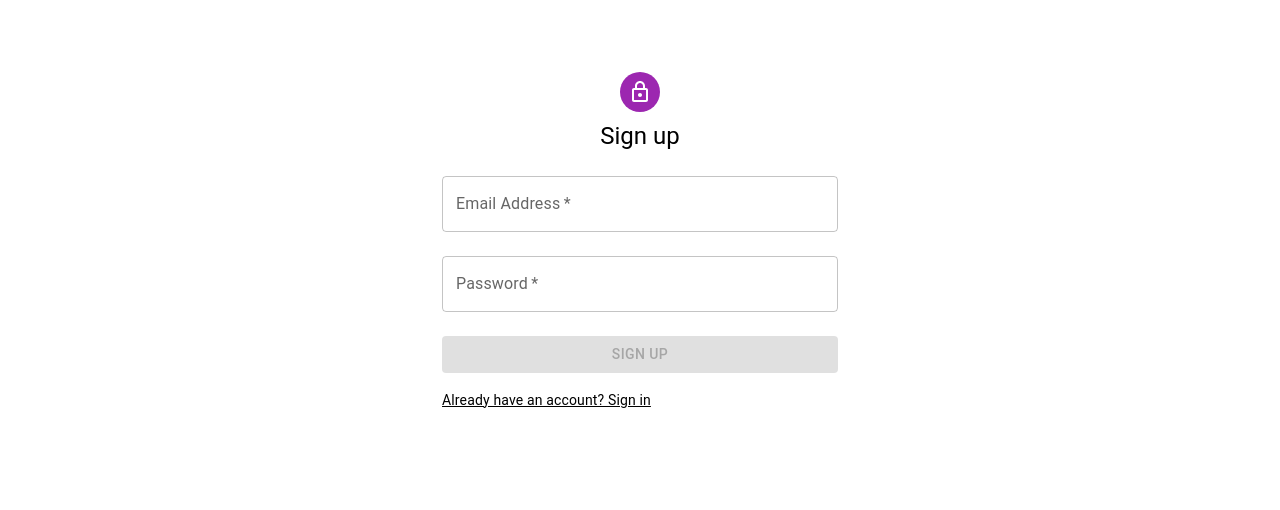
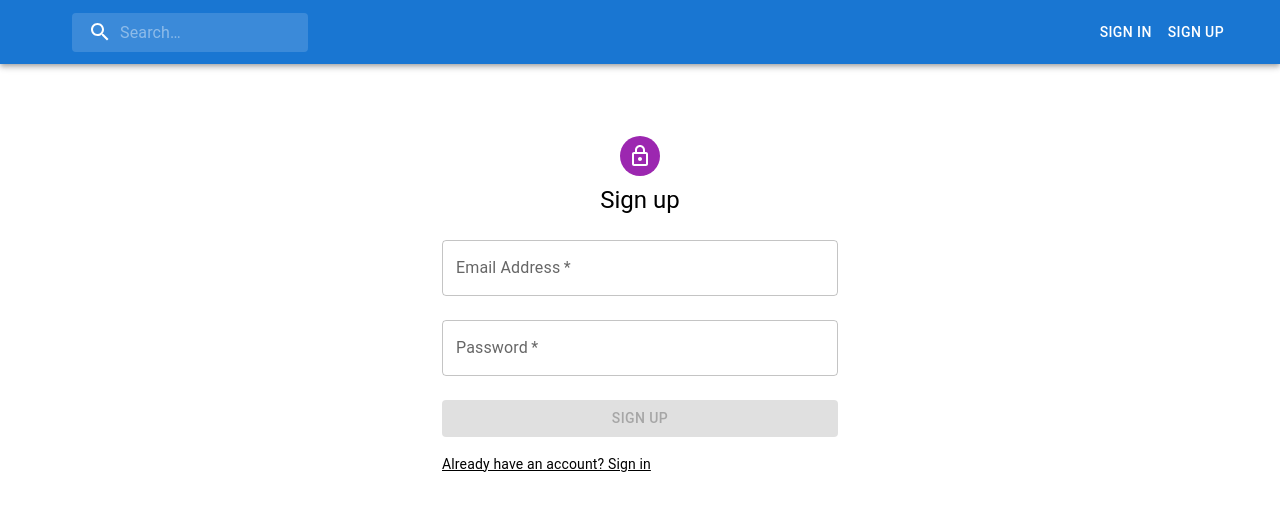
Before and after one commit to d4nzS/next-collection-management, a Next.js app: page /signup in a window 1280 px wide. Shown: the top 510 px of the page. Built offline with nearby package versions, Linux system fonts and the light colour scheme; no server answers.

Commit message:
add layout

```diff
--- /dev/null
+++ b/components/Layout/Layout.js
@@ -0,0 +1,12 @@
+import Navbar from './Navbar';
+
+const Layout = ({ children }) => {
+  return (
+    <>
+      <Navbar/>
+      <main>{children}</main>
+    </>
+  );
+};
+
+export default Layout;
--- /dev/null
+++ b/components/Layout/Navbar.js
@@ -0,0 +1,150 @@
+import { useState } from 'react';
+import { useRouter } from 'next/router';
+import { signOut, useSession } from 'next-auth/react';
+import {
+  AppBar,
+  Avatar,
+  Box,
+  Button,
+  Container,
+  IconButton,
+  InputBase,
+  Menu,
+  MenuItem,
+  Toolbar,
+  Tooltip,
+  Typography
+} from '@mui/material';
+import { alpha, styled } from '@mui/material/styles';
+import SearchIcon from '@mui/icons-material/Search';
+
+const Search = styled('div')(({ theme }) => ({
+  position: 'relative',
+  borderRadius: theme.shape.borderRadius,
+  backgroundColor: alpha(theme.palette.common.white, 0.15),
+  '&:hover': {
+    backgroundColor: alpha(theme.palette.common.white, 0.25),
+  },
+  marginRight: theme.spacing(2),
+  marginLeft: 0,
+  width: '100%',
+  [theme.breakpoints.up('xs')]: {
+    marginLeft: theme.spacing(3),
+    width: 'auto',
+  },
+}));
+
+const SearchIconWrapper = styled('div')(({ theme }) => ({
+  padding: theme.spacing(0, 2),
+  height: '100%',
+  position: 'absolute',
+  pointerEvents: 'none',
+  display: 'flex',
+  alignItems: 'center',
+  justifyContent: 'center',
+}));
+
+const StyledInputBase = styled(InputBase)(({ theme }) => ({
+  color: 'inherit',
+  '& .MuiInputBase-input': {
+    padding: theme.spacing(1, 1, 1, 0),
+    paddingLeft: `calc(1em + ${theme.spacing(4)})`,
+    transition: theme.transitions.create('width'),
+    width: '100%',
+    [theme.breakpoints.up('md')]: {
+      width: '20ch',
+    },
+  },
+}));
+
+const NavBar = () => {
+  const { data: session } = useSession();
+  const router = useRouter();
+
+  const [anchorElUser, setAnchorElUser] = useState(null);
+
+  if (session === undefined) {
+    return;
+  }
+
+  const openUserMenuHandler = event => {
+    setAnchorElUser(event.currentTarget);
+  };
+
+  const closeUserMenuHandler = () => {
+    setAnchorElUser(null);
+  };
+
+  const linkHandler = link => {
+    router.push(link);
+  };
+
+  const signOutHandler = event => {
+    signOut();
+  };
+
+  const authButtons = (
+    <>
+      <Button color="inherit" onClick={linkHandler.bind(null, '/login')}>Sign in</Button>
+      <Button color="inherit" onClick={linkHandler.bind(null, '/signup')}>Sign up</Button>
+    </>
+  );
+
+  const userManagement = (
+    <Box sx={{ flexGrow: 0 }}>
+      <Tooltip title="Open settings">
+        <IconButton onClick={openUserMenuHandler} sx={{ p: 0 }}>
+          <Avatar/>
+        </IconButton>
+      </Tooltip>
+
+      <Menu
+        sx={{ mt: '45px' }}
+        id="menu-appbar"
+        anchorEl={anchorElUser}
+        anchorOrigin={{
+          vertical: 'top',
+          horizontal: 'right',
+        }}
+        keepMounted
+        transformOrigin={{
+          vertical: 'top',
+          horizontal: 'right',
+        }}
+        open={Boolean(anchorElUser)}
+        onClose={closeUserMenuHandler}
+      >
+        <MenuItem>
+          <Typography textAlign="center" sx={{ cursor: 'auto' }}>{session?.user.email}</Typography>
+        </MenuItem>
+        <MenuItem onClick={signOutHandler}>
+          <Typography textAlign="center">Sign out</Typography>
+        </MenuItem>
+      </Menu>
+    </Box>
+  );
+
+  return (
+    <Box sx={{ flexGrow: 1 }}>
+      <AppBar position="static">
+        <Container maxWidth="xl">
+          <Toolbar>
+            <Search>
+              <SearchIconWrapper>
+                <SearchIcon/>
+              </SearchIconWrapper>
+              <StyledInputBase
+                placeholder="Search…"
+                inputProps={{ 'aria-label': 'search' }}
+              />
+            </Search>
+            <Box sx={{ flexGrow: 1 }}/>
+            {session ? userManagement : authButtons}
+          </Toolbar>
+        </Container>
+      </AppBar>
+    </Box>
+  );
+};
+
+export default NavBar;
--- a/pages/_app.js
+++ b/pages/_app.js
@@ -1,10 +1,16 @@
+import { SessionProvider} from 'next-auth/react';
+
 import '../styles/globals.css';
-import { SessionProvider } from 'next-auth/react';
+
+import Layout from '../components/Layout/Layout';
 
 function MyApp({ Component, pageProps: { session, ...pageProps } }) {
+
   return (
     <SessionProvider session={session}>
-      <Component {...pageProps}/>
+      <Layout>
+        <Component {...pageProps}/>
+      </Layout>
     </SessionProvider>
   );
 }
--- a/pages/index.js
+++ b/pages/index.js
@@ -1,4 +1,4 @@
-import { signOut, useSession } from 'next-auth/react';
+import { useSession } from 'next-auth/react';
 
 function HomePage() {
   const { data: session } = useSession();
@@ -11,7 +11,6 @@ function HomePage() {
     return (
       <>
         Signed in as {session.user.email}<br/>
-        <button onClick={() => signOut()}>signOut</button>
       </>
     );
   }
--- a/pages/login/index.js
+++ b/pages/login/index.js
@@ -3,6 +3,8 @@ import { useSession } from 'next-auth/react';
 
 import AuthForm from '../../components/Auth/AuthForm';
 import authHandler from '../../utils/auth-handler';
+
+const isLogin = true;
 
 function LoginPage() {
   const { data: session } = useSession();
@@ -18,8 +20,6 @@ function LoginPage() {
     return;
   }
 
-  const isLogin = true;
-
   const loginHandler = async credentials => {
     await authHandler({ ...credentials, isLogin });
 
--- a/pages/signup/index.js
+++ b/pages/signup/index.js
@@ -3,6 +3,8 @@ import { useSession } from 'next-auth/react';
 
 import AuthForm from '../../components/Auth/AuthForm';
 import authHandler from '../../utils/auth-handler';
+
+const isLogin = false;
 
 function SignUpPage() {
   const { data: session } = useSession();
@@ -18,8 +20,6 @@ function SignUpPage() {
     return;
   }
 
-  const isLogin = false;
-
   const signUpHandler = async credentials => {
     await authHandler({ ...credentials, isLogin });
 
```
